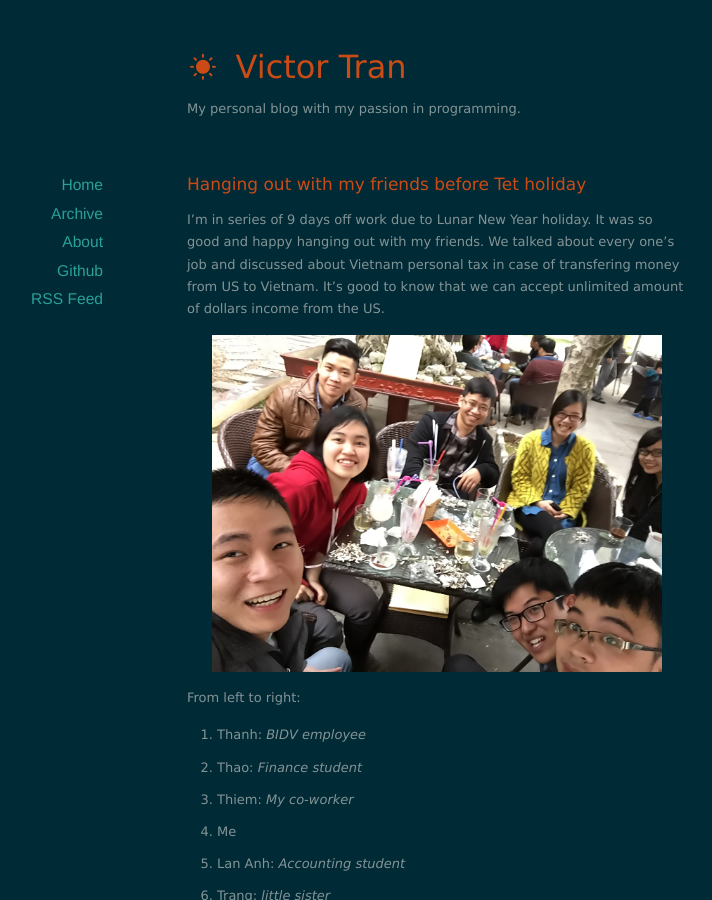
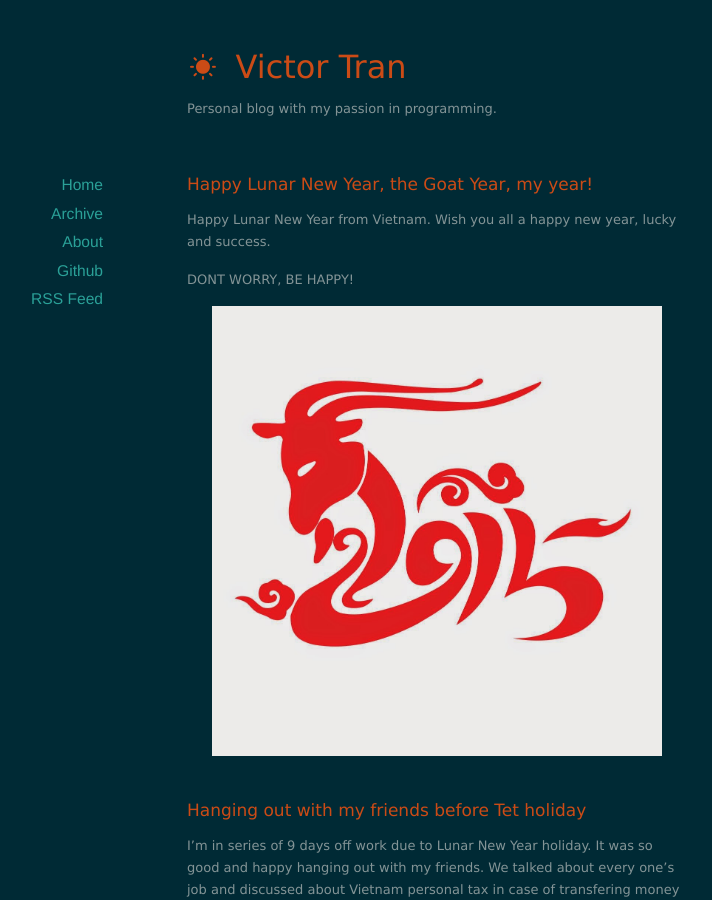
Before and after one commit to tranvictor/tranvictor.github.io, a Jekyll site: the page built from index.html, in a window 1280 px wide and 900 px high. Shown: the whole window, without its empty margins (203-915 px from the left). Built offline with Jekyll 4.4.1, drawn with Linux system fonts in a browser that asks for light colours; nearby versions of some CDN libraries; Markdown is read by kramdown in place of the engine named in the settings; the list of posts is cut into pages by our own code.

Commit message:
happy lunar new year

```diff
--- a/_config.yml
+++ b/_config.yml
@@ -1,6 +1,6 @@
 name: Victor Tran
 url: tranvictor.github.io
-description: My personal blog with my passion in programming.
+description: Personal blog with my passion in programming.
 
 permalink: /:year/:month/:day/:title/
 paginate: 10
--- /dev/null
+++ b/_posts/2015-02-19-at-mui.md
@@ -0,0 +1,13 @@
+---
+layout: post
+title: "Happy Lunar New Year, the Goat Year, my year!"
+date: 2015-02-19
+categories: off-work
+image: "/images/atmui.jpg"
+---
+
+Happy Lunar New Year from Vietnam. Wish you all a happy new year, lucky and success.
+
+DONT WORRY, BE HAPPY!
+
+<img name="atmui" src="/images/atmui.jpg" style="width: 450px;" />
```
Also changed, not shown: images/atmui.jpg (added).
